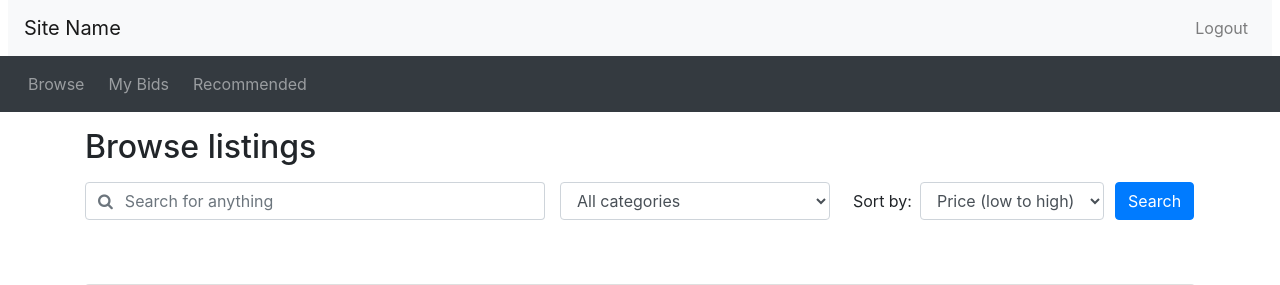
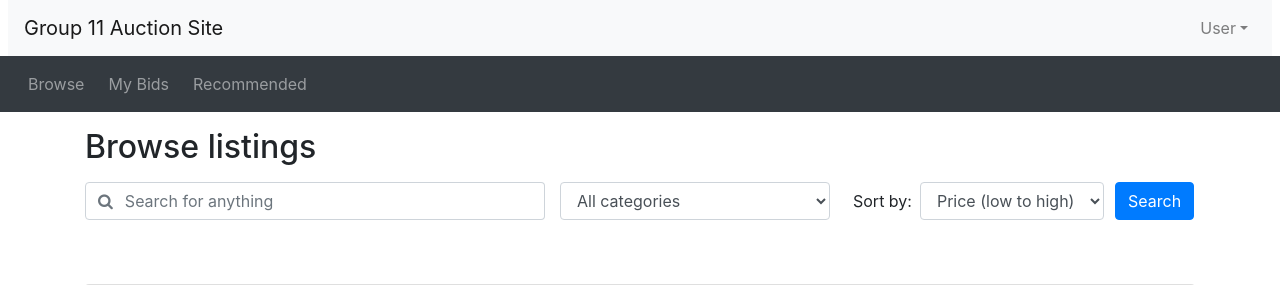
Before and after one commit to Donald954732/DBMS-Project-2020-UCL, a PHP site: page /browse.php in a window 1280 px wide. Shown: the top 285 px of the page. Run offline with PHP 8.4, Linux system fonts and the light colour scheme; a user stored in the database is signed in; data comes from the database, SQL or seed files in the repository.

Commit message:
edited UI to display user Info in dropdown menu

```diff
--- a/header.php
+++ b/header.php
@@ -7,6 +7,7 @@
   //$_SESSION['logged_in'] = false;
   //$_SESSION['account_type'] = 'seller';
 ?>
+<?php require("database.php")?>
 
 
 <!doctype html>
@@ -22,7 +23,7 @@
   <!-- Custom CSS file -->
   <link rel="stylesheet" href="css/custom.css">
 
-  <title>[My Auction Site] <!--CHANGEME!--></title>
+  <title>[Group 11 Auction Site] <!--CHANGEME!--></title>
 </head>
 
 
@@ -30,15 +31,27 @@
 
 <!-- Navbars -->
 <nav class="navbar navbar-expand-lg navbar-light bg-light mx-2">
-  <a class="navbar-brand" href="#">Site Name <!--CHANGEME!--></a>
+  <a class="navbar-brand" href="#">Group 11 Auction Site<!--CHANGEME!--></a>
   <ul class="navbar-nav ml-auto">
-    <li class="nav-item">
+    <li class="nav-item dropdown">
 
 <?php
   // Displays either login or logout on the right, depending on user's
   // current status (session).
   if (isset($_SESSION['logged_in']) && $_SESSION['logged_in'] == true) {
-    echo '<a class="nav-link" href="logout.php">Logout</a>';
+    $querryUser = "SELECT Email, UserGroup FROM auction.users WHERE Username = '".$_SESSION['username']."'";
+    //echo $querryUser;
+    $resultUser = mysqli_query($connectionView, $querryUser);
+    $arrayUser = mysqli_fetch_array($resultUser);
+    echo "<a class='nav-link dropdown-toggle' href='#' id='navbarDropdown' role='button' data-toggle='dropdown' aria-haspopup='true' aria-expanded='false'>User</a>".
+    "<div class='dropdown-menu dropdown-menu-right' aria-labelledby='navbarDropdown'>".
+    "<a class='dropdown-item' href='#'>User Name: ".$_SESSION['username']."</a>".
+    "<a class='dropdown-item' href='#'>Email: ".$arrayUser['Email']."</a>".
+    "<a class='dropdown-item' href='#'>User Group: ".$arrayUser['UserGroup']."</a>".
+    "<div class='dropdown-divider'></div>".
+    "<a class='dropdown-item' href='logout.php'>Logout</a>";
+
+
     //echo $_SESSION['logged_in'];
   }
   else {
@@ -46,7 +59,7 @@
     //echo $_SESSION['logged_in'];
   }
 ?>
-
+      </div>
     </li>
   </ul>
 </nav>
```
